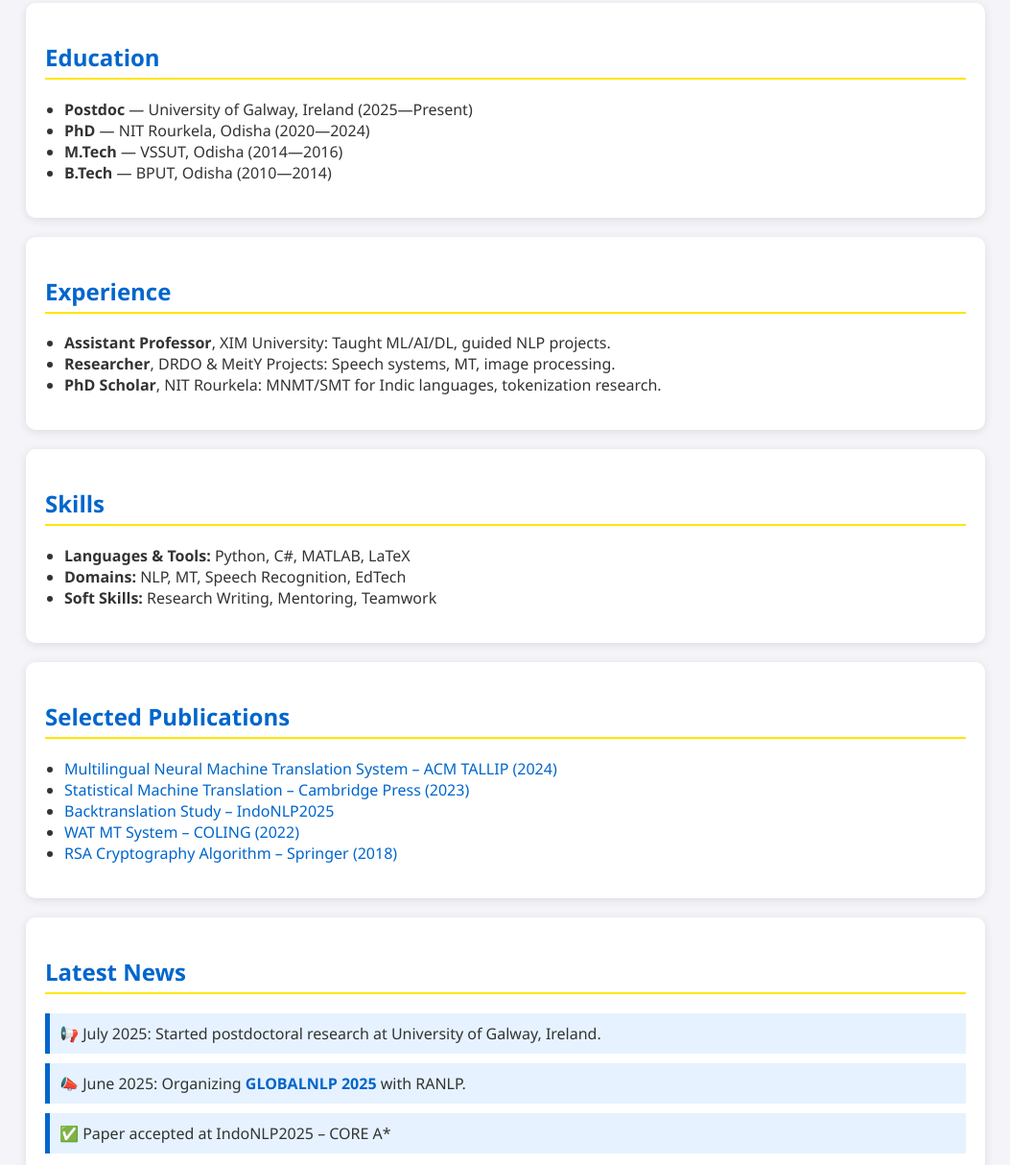
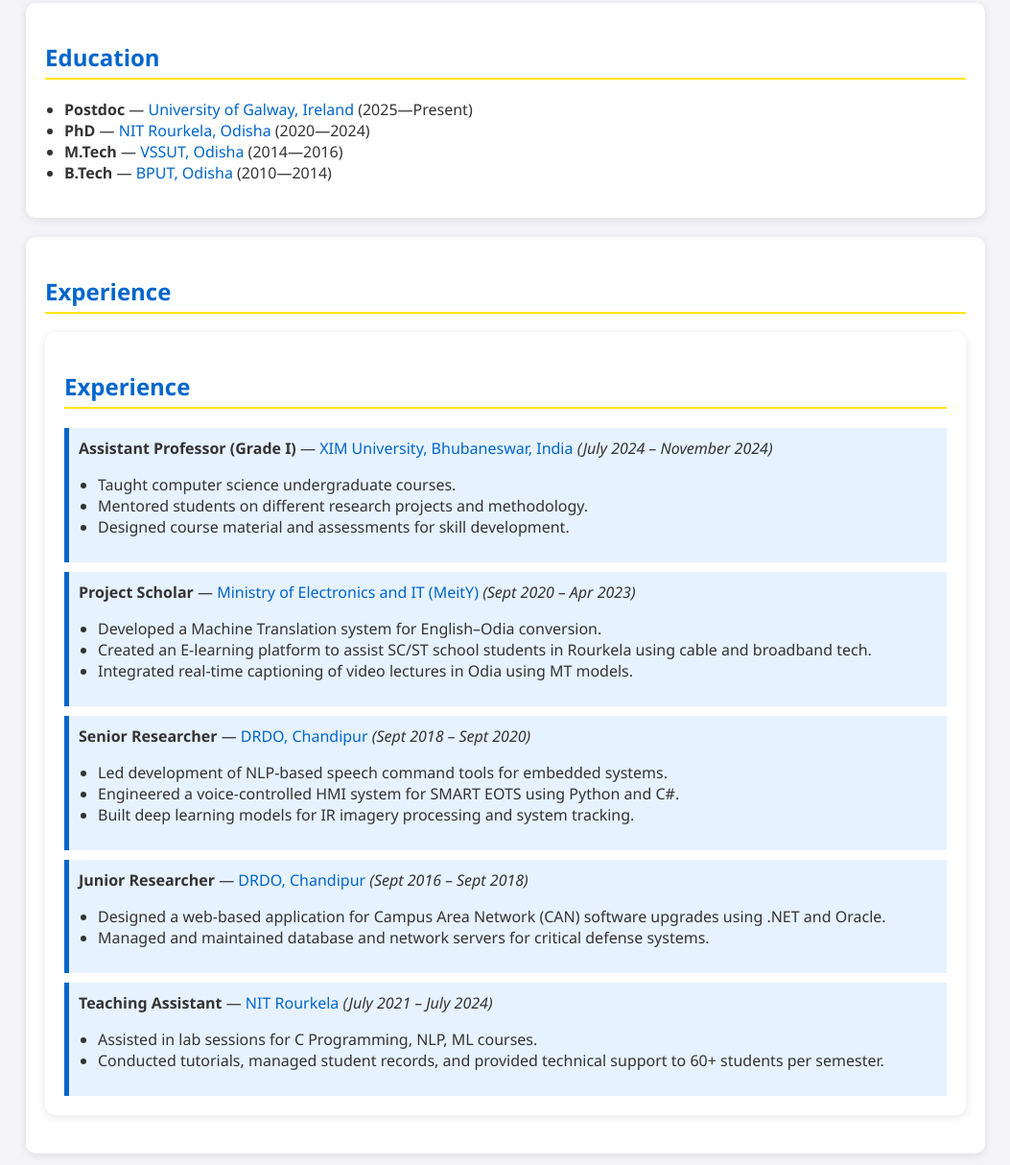
Before and after one commit to sudhansu1991/sudhansu1991.github.io, a plain HTML site: page index.html in a window 1280 px wide. Shown: the part 935-2149 px from the top of the page at 96% size, without its empty margins (113-1166 px from the left). Drawn offline with Linux system fonts and the light colour scheme.

Commit message:
Update index.html

```diff
--- a/index.html
+++ b/index.html
@@ -168,21 +168,69 @@
 
     <section id="education">
         <h2>Education</h2>
-        <ul>
-            <li><strong>Postdoc</strong> — University of Galway, Ireland (2025—Present)</li>
-            <li><strong>PhD</strong> — NIT Rourkela, Odisha (2020—2024)</li>
-            <li><strong>M.Tech</strong> — VSSUT, Odisha (2014—2016)</li>
-            <li><strong>B.Tech</strong> — BPUT, Odisha (2010—2014)</li>
-        </ul>
+    <ul>
+    <li><strong>Postdoc</strong> — <a href="https://www.universityofgalway.ie/" target="_blank">University of Galway, Ireland</a> (2025—Present)</li>
+    <li><strong>PhD</strong> — <a href="https://www.nitrkl.ac.in/" target="_blank">NIT Rourkela, Odisha</a> (2020—2024)</li>
+    <li><strong>M.Tech</strong> — <a href="https://www.vssut.ac.in/" target="_blank">VSSUT, Odisha</a> (2014—2016)</li>
+    <li><strong>B.Tech</strong> — <a href="https://www.bput.ac.in/" target="_blank">BPUT, Odisha</a> (2010—2014)</li>
+</ul>
+
     </section>
 
     <section id="experience">
         <h2>Experience</h2>
+    <section id="experience">
+    <h2>Experience</h2>
+
+    <div class="highlight">
+        <strong>Assistant Professor (Grade I)</strong> —
+        <a href="https://scse.xim.edu.in/" target="_blank">XIM University, Bhubaneswar, India</a> <em>(July 2024 – November 2024)</em>
         <ul>
-            <li><strong>Assistant Professor</strong>, XIM University: Taught ML/AI/DL, guided NLP projects.</li>
-            <li><strong>Researcher</strong>, DRDO & MeitY Projects: Speech systems, MT, image processing.</li>
-            <li><strong>PhD Scholar</strong>, NIT Rourkela: MNMT/SMT for Indic languages, tokenization research.</li>
+            <li>Taught computer science undergraduate courses.</li>
+            <li>Mentored students on different research projects and methodology.</li>
+            <li>Designed course material and assessments for skill development.</li>
         </ul>
+    </div>
+
+    <div class="highlight">
+        <strong>Project Scholar</strong> —
+        <a href="https://www.meity.gov.in/ministry" target="_blank">Ministry of Electronics and IT (MeitY)</a> <em>(Sept 2020 – Apr 2023)</em>
+        <ul>
+            <li>Developed a Machine Translation system for English–Odia conversion.</li>
+            <li>Created an E-learning platform to assist SC/ST school students in Rourkela using cable and broadband tech.</li>
+            <li>Integrated real-time captioning of video lectures in Odia using MT models.</li>
+        </ul>
+    </div>
+
+    <div class="highlight">
+        <strong>Senior Researcher</strong> —
+        <a href="https://www.drdo.gov.in/drdo/" target="_blank">DRDO, Chandipur</a> <em>(Sept 2018 – Sept 2020)</em>
+        <ul>
+            <li>Led development of NLP-based speech command tools for embedded systems.</li>
+            <li>Engineered a voice-controlled HMI system for SMART EOTS using Python and C#.</li>
+            <li>Built deep learning models for IR imagery processing and system tracking.</li>
+        </ul>
+    </div>
+
+    <div class="highlight">
+        <strong>Junior Researcher</strong> —
+        <a href="https://www.drdo.gov.in/drdo/" target="_blank">DRDO, Chandipur</a> <em>(Sept 2016 – Sept 2018)</em>
+        <ul>
+            <li>Designed a web-based application for Campus Area Network (CAN) software upgrades using .NET and Oracle.</li>
+            <li>Managed and maintained database and network servers for critical defense systems.</li>
+        </ul>
+    </div>
+
+    <div class="highlight">
+        <strong>Teaching Assistant</strong> —
+        <a href="https://www.nitrkl.ac.in/" target="_blank">NIT Rourkela</a> <em>(July 2021 – July 2024)</em>
+        <ul>
+            <li>Assisted in lab sessions for C Programming, NLP, ML courses.</li>
+            <li>Conducted tutorials, managed student records, and provided technical support to 60+ students per semester.</li>
+        </ul>
+    </div>
+</section>
+
     </section>
 
     <section id="skills">
```
